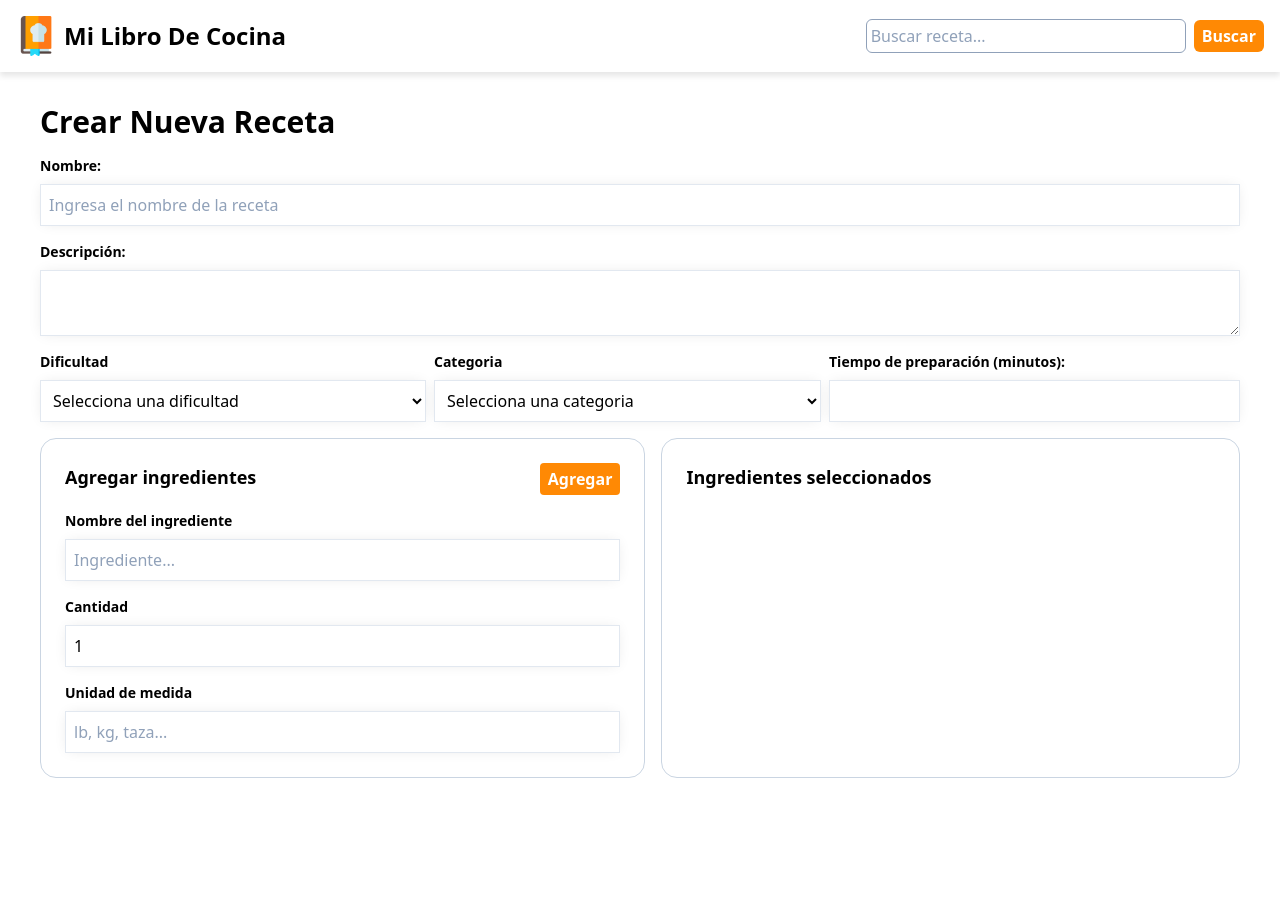
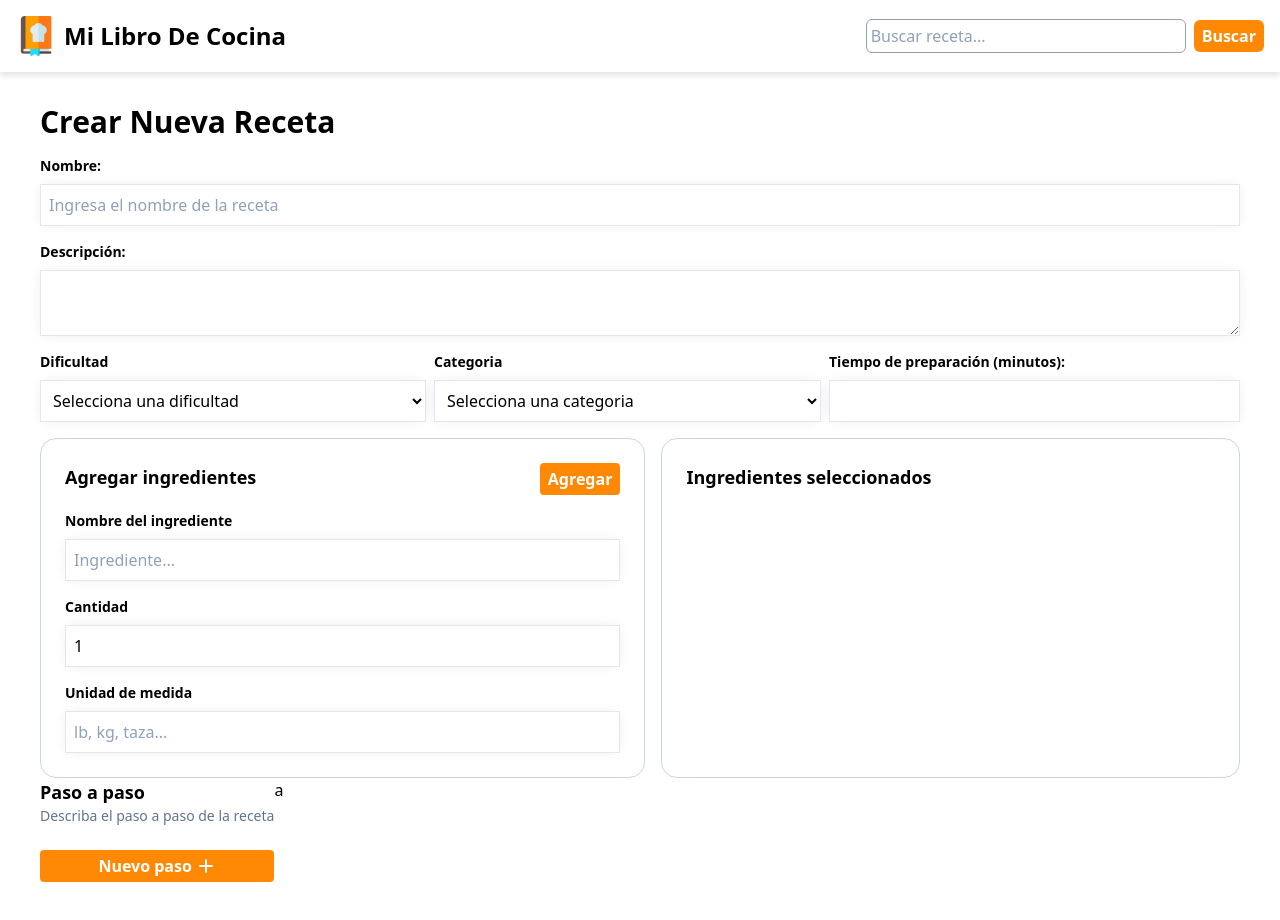
Before and after one commit to DieB219/MiLibroDeCocina, an Angular app: page /formulario in a window 1280 px wide. Before the commit the page ends 818 px from the top, so only its background shows below. Built offline with nearby package versions, Linux system fonts and the light colour scheme; what tailwindcss-animated would draw is missing.

Commit message:
feat: creacion del apartado de agregar paso a paso del formulario de receta

```diff
--- a/src/app/formulario-receta/form-ingrediente/form-ingrediente.html
+++ b/src/app/formulario-receta/form-ingrediente/form-ingrediente.html
@@ -25,7 +25,7 @@
 
     <div class="grow border border-slate-300 p-6 rounded-2xl">
       <h3 >Ingredientes seleccionados</h3>
-      <ul class="mt-4">
+      <ul class="h-60 mt-4 overflow-y-scroll">
         @for (ingrediente of ingredientes(); track ingrediente.nombre) {
           <li class="bg-slate-200 p-3 rounded-lg mb-2 text-lg flex items-center">
               <div class="grow">
--- a/src/app/formulario-receta/formulario-receta.html
+++ b/src/app/formulario-receta/formulario-receta.html
@@ -41,6 +41,44 @@
     </div>
 
     <app-form-ingrediente/>
+
+    <div class="flex">
+
+      <div>
+        <h3 class="text-lg font-bold">Paso a paso</h3>
+        <p class="text-slate-500 text-sm">Describa el paso a paso de la receta</p>
+
+        <div>
+          <ul class="mt-4">
+            @for (paso of pasos(); track $index) {
+              <li class="bg-slate-200 p-3 rounded-lg mb-2 text-lg flex items-center">
+                  <div class="grow">
+                    {{$index + 1}}.- {{paso}}
+                  </div>
+
+                  <button (click)="eliminarPaso($index)" type="button" class="cursor-pointer hover:text-red-500">
+                    <i class="fa-solid fa-xmark"></i>
+                  </button>
+              </li>
+            }
+          </ul>
+        </div>
+
+        <div class="flex flex-col gap-2 [&>form>input]:shadow-[0px_0px_14px_-3px_rgba(0,_0,_0,_0.1)] [&>form>input]:border [&>form>input]:border-slate-200 [&>form>input]:p-2">
+          <form [formGroup]="formPasos">
+            @if (mostrarInput()) {
+              <input formControlName="paso" (keyup.enter)="guardarPaso()" (blur)="guardarPaso()" class="placeholder:text-slate-400 w-full" type="text" placeholder="Nuevo paso...">
+            }
+          </form>
+          <button (click)="agregarPaso()" class="py-1 px-2 bg-orange-400 rounded-sm text-white font-semibold cursor-pointer" type="button">Nuevo paso <i class="fa-solid fa-plus"></i></button>
+        </div>
+      </div>
+
+      <div>
+        a
+      </div>
+
+    </div>
   </form>
 
 </section>
--- a/src/app/formulario-receta/formulario-receta.ts
+++ b/src/app/formulario-receta/formulario-receta.ts
@@ -1,21 +1,47 @@
-import { Component, signal } from '@angular/core';
+import { Component, inject, signal } from '@angular/core';
 import { Ingrediente } from '../interfaces/ingrediente-Interface';
 import { FormIngrediente } from "./form-ingrediente/form-ingrediente";
+import { NonNullableFormBuilder, Validators, ReactiveFormsModule } from '@angular/forms';
 
 @Component({
   selector: 'app-formulario-receta',
-  imports: [FormIngrediente],
+  imports: [FormIngrediente, ReactiveFormsModule],
   templateUrl: './formulario-receta.html',
   styleUrl: './formulario-receta.css'
 })
 export default class FormularioReceta {
 
+  private fb = inject(NonNullableFormBuilder)
+  protected formPasos = this.fb.group({
+    paso: ['', [Validators.required]]
+  })
+
   protected title = signal('Crear Nueva Receta')
+  protected mostrarInput = signal(false)
 
-  protected IngredientesSelect = signal<Ingrediente[]>([])
+  protected pasos = signal<string[]>([])
 
-  ingresarIngrediente(ingrediente: Ingrediente){
-    this.IngredientesSelect.update( ingredientes => [...ingredientes, ingrediente] )
+  agregarPaso(){
+    if(!this.mostrarInput()){
+      this.mostrarInput.set(true)
+    } else{
+      this.mostrarInput.set(false)
+    }
+  }
+
+  guardarPaso(){
+    if(this.formPasos.valid){
+      const pasoInput = this.formPasos.getRawValue()
+      this.pasos.update(pasos => [...pasos, pasoInput.paso])
+
+      this.formPasos.reset()
+    }
+  }
+
+  eliminarPaso(indicePaso:number){
+    this.pasos.update(pasos => pasos.filter((_,i)=>{
+      return i !== indicePaso
+    }))
   }
 
 }
```
